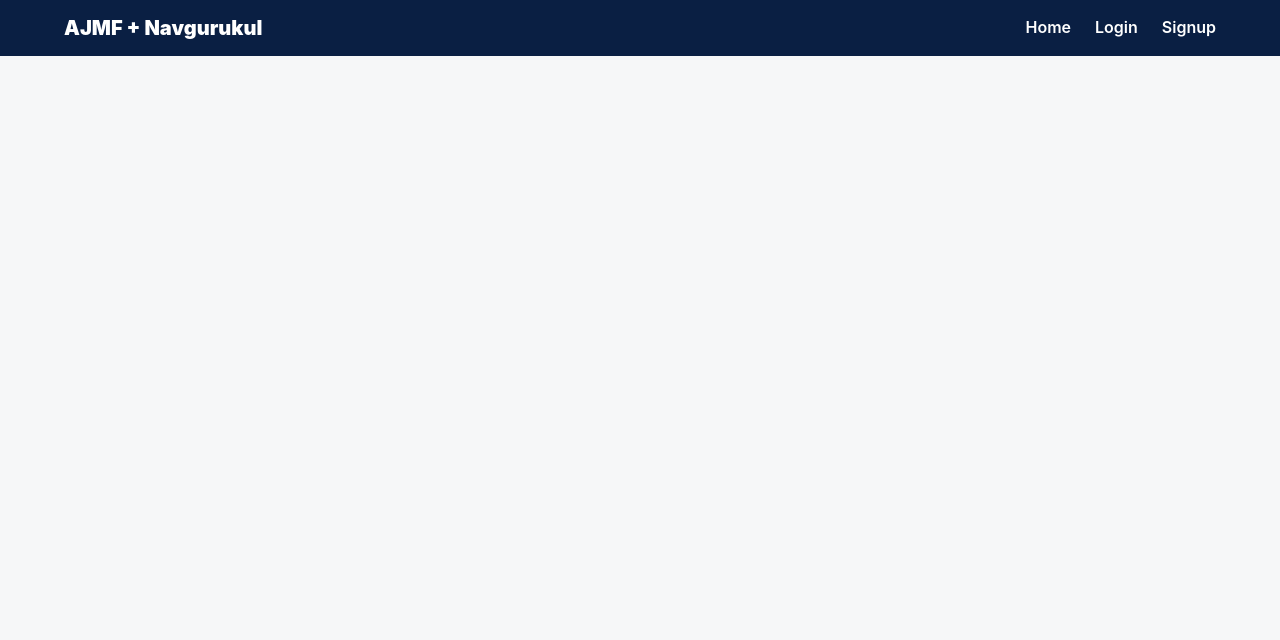
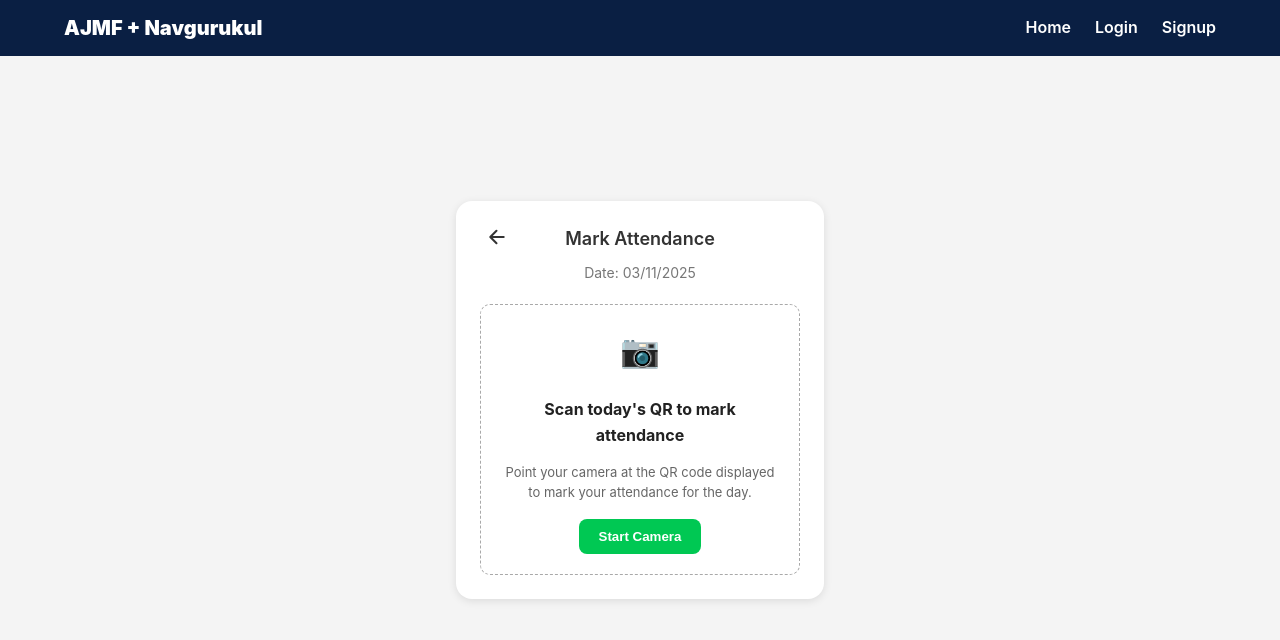
Before and after one commit to mahiawasthi23/attendance_frontend, a React (Vite) app: page /qr-scanner in a window 1280 px wide. Shown: the top 640 px of the page. Built offline with nearby package versions, Linux system fonts and the light colour scheme.

Commit message:
work on QRScanrpage and QRScannerInitial page

```diff
--- a/package.json
+++ b/package.json
@@ -10,6 +10,8 @@
     "preview": "vite preview"
   },
   "dependencies": {
+    "@zxing/browser": "^0.1.5",
+    "@zxing/library": "^0.21.3",
     "react": "^19.1.1",
     "react-dom": "^19.1.1",
     "react-icons": "^5.5.0",
--- a/src/App.jsx
+++ b/src/App.jsx
@@ -7,6 +7,8 @@ import SignUp from "./components/SignUp";
 import Login from "./components/Login";
 import StudentDashboard from "./Dashboard/StudentDashboard";
 import AdminDashboard from "./Dashboard/AdminDashboard";
+import QRScannerInitial from "./Pages/QRScannerInitial";
+import QRScanPage from "./Pages/QRScanPage";
 
 function App() {
   const [isLoggedIn, setIsLoggedIn] = useState(false);
@@ -43,6 +45,8 @@ function App() {
           <Route path="/login" element={<Login onLogin={handleLogin} />} />
           <Route path="/student-dashboard" element={<StudentDashboard />} />
           <Route path="/admin-dashboard" element={<AdminDashboard />} />
+          <Route path="/qr-scanner" element={<QRScannerInitial />} />
+          <Route path="/qr-scan-page" element={<QRScanPage />} />
         </Routes>
       </div>
     </Router>
--- /dev/null
+++ b/src/Pages/QRScanPage.jsx
@@ -0,0 +1,100 @@
+import React, { useEffect, useState } from "react";
+import { BrowserMultiFormatReader } from "@zxing/browser";
+import { useNavigate } from "react-router-dom";
+import { IoArrowBack } from "react-icons/io5";
+import "./QRScanpage.css";
+
+const QRScanPage = () => {
+  const [result, setResult] = useState("");
+  const [timeLeft, setTimeLeft] = useState(30 * 60);
+  const navigate = useNavigate();
+
+  useEffect(() => {
+    const codeReader = new BrowserMultiFormatReader();
+
+    const startScanner = async () => {
+      try {
+        await codeReader.decodeFromVideoDevice(
+          undefined,
+          "video",
+          (res, err) => {
+            if (res) {
+              setResult(res.getText());
+              console.log("✅ Scanned QR:", res.getText());
+            }
+            if (err && !(err.name === "NotFoundException")) {
+              console.error("QR Scan Error:", err);
+            }
+          }
+        );
+      } catch (error) {
+        console.error("Camera initialization error:", error);
+      }
+    };
+
+    const timer = setTimeout(startScanner, 500);
+
+
+    return () => {
+      clearTimeout(timer);
+      try {
+        codeReader.stopContinuousDecode();
+      } catch (e) {
+        console.warn("Camera cleanup skipped:", e);
+      }
+    };
+  }, []);
+
+
+  useEffect(() => {
+    const interval = setInterval(() => {
+      setTimeLeft((prev) => (prev > 0 ? prev - 1 : 0));
+    }, 1000);
+    return () => clearInterval(interval);
+  }, []);
+
+  const formatTime = (seconds) => {
+    const hrs = String(Math.floor(seconds / 3600)).padStart(2, "0");
+    const mins = String(Math.floor((seconds % 3600) / 60)).padStart(2, "0");
+    const secs = String(seconds % 60).padStart(2, "0");
+    return { hrs, mins, secs };
+  };
+
+  const { hrs, mins, secs } = formatTime(timeLeft);
+
+  return (
+    <div className="Page-qrscanner-container">
+      <div className="Page-qrscanner-card glass-effect">
+        <div className="Page-qrscanner-header">
+          <button className="Page-back-btn" onClick={() => navigate(-1)}>
+            <IoArrowBack size={22} />
+          </button>
+          <h3>QR Camera Active</h3>
+        </div>
+
+        <div className="Page-qrscanner-info">
+          <h4>📷 Scan for Attendance</h4>
+          <p className="Page-timer-label">QR valid till:</p>
+          <div className="Page-countdown">
+            <span>{hrs}</span> : <span>{mins}</span> : <span>{secs}</span>
+          </div>
+        </div>
+
+        <div className="Page-scanner-box">
+          <div className="Page-scanner-frame">
+            <video id="video" className="Page-scanner-video" autoPlay muted></video>
+          </div>
+          <p className="Page-scanner-hint">Place QR inside frame</p>
+          <p className="Page-scanner-result">
+            {result ? `✅ Scanned: ${result}` : "Scanning..."}
+          </p>
+          <a className="Page-cant-scan" href="#">
+            Can’t Scan?
+          </a>
+        </div>
+      </div>
+    </div>
+  );
+};
+
+export default QRScanPage;
--- /dev/null
+++ b/src/Pages/QRScannerInitial.css
@@ -0,0 +1,86 @@
+.Initial-qrscanner-container {
+  display: flex;
+  justify-content: center;
+  align-items: center;
+  height: 100vh;
+  background: #f4f4f4;
+}
+
+.Initial-qrscanner-card {
+  background: white;
+  width: 320px;
+  border-radius: 16px;
+  box-shadow: 0px 2px 8px rgba(0, 0, 0, 0.1);
+  padding: 24px;
+  text-align: center;
+}
+
+.Initial-qrscanner-header {
+  display: flex;
+  align-items: center;
+  justify-content: center;
+  position: relative;
+}
+
+.Initial-qrscanner-header h3 {
+  margin: 0;
+  font-size: 18px;
+  font-weight: 600;
+  color: #333;
+}
+
+.Initial-back-btn {
+  position: absolute;
+  left: 0;
+  top: 0;
+  background: none;
+  border: none;
+  cursor: pointer;
+  color: #333;
+}
+
+.Initial-qrscanner-date {
+  font-size: 14px;
+  color: #777;
+  margin-top: 8px;
+}
+
+.Initial-qrscanner-box {
+  border: 1.5px dashed #a9a9a9;
+  border-radius: 10px;
+  padding: 20px;
+  margin-top: 20px;
+}
+
+.Initial-qr-icon {
+  font-size: 32px;
+  color: #1abc9c;
+  margin-bottom: 10px;
+}
+
+.Initial-qrscanner-box h4 {
+  font-size: 16px;
+  color: #222;
+  margin-bottom: 8px;
+}
+
+.Initial-qrscanner-box p {
+  font-size: 13px;
+  color: #666;
+  margin-bottom: 16px;
+}
+
+.Initial-start-camera-btn {
+  background-color: #00c853;
+  border: none;
+  color: white;
+  font-weight: 600;
+  border-radius: 8px;
+  padding: 10px 20px;
+  cursor: pointer;
+  transition: 0.3s ease;
+}
+
+.Initial-start-camera-btn:hover {
+  background-color: #00a844;
+}
--- /dev/null
+++ b/src/Pages/QRScannerInitial.jsx
@@ -0,0 +1,44 @@
+import React from "react";
+import "./QRScannerInitial.css";
+import { useNavigate } from "react-router-dom";
+import { IoArrowBack } from "react-icons/io5";
+
+const QRScannerInitial = () => {
+  const navigate = useNavigate();
+
+  const handleStartCamera = () => {
+    navigate("/qr-scan-page");
+  };
+
+  return (
+    <div className="Initial-qrscanner-container">
+      <div className="Initial-qrscanner-card">
+        <div className="Initial-qrscanner-header">
+          <button className="Initial-back-btn" onClick={() => navigate(-1)}>
+            <IoArrowBack size={22} />
+          </button>
+          <h3>Mark Attendance</h3>
+        </div>
+
+        <p className="Initial-qrscanner-date">
+          Date: {new Date().toLocaleDateString("en-GB")}
+        </p>
+
+        <div className="Initial-qrscanner-box">
+          <div className="Initial-qr-icon">📷</div>
+          <h4>Scan today's QR to mark attendance</h4>
+          <p>
+            Point your camera at the QR code displayed to mark your attendance
+            for the day.
+          </p>
+
+          <button className="Initial-start-camera-btn" onClick={handleStartCamera}>
+            Start Camera
+          </button>
+        </div>
+      </div>
+    </div>
+  );
+};
+
+export default QRScannerInitial;
--- /dev/null
+++ b/src/Pages/QRScanpage.css
@@ -0,0 +1,140 @@
+.Page-qrscanner-container {
+  display: flex;
+  justify-content: center;
+  align-items: center;
+  height: 100vh;
+  background: radial-gradient(circle at top, #0a192f, #020c1b);
+  font-family: "Poppins", sans-serif;
+  color: #fff;
+}
+
+.glass-effect {
+  background: rgba(255, 255, 255, 0.1);
+  backdrop-filter: blur(12px);
+  border-radius: 20px;
+  box-shadow: 0 0 25px rgba(0, 255, 100, 0.3);
+}
+
+.Page-qrscanner-card {
+  width: 380px;
+  height: 80vh;
+  padding: 2px 20px;
+  margin-top: 5%;
+  text-align: center;
+  border: 1px solid rgba(255, 255, 255, 0.15);
+}
+
+.Page-qrscanner-header {
+  display: flex;
+  align-items: center;
+  justify-content: space-between;
+}
+
+.Page-back-btn {
+  background: none;
+  border: none;
+  color: #00ff88;
+  cursor: pointer;
+  transition: 0.3s;
+}
+
+.Page-back-btn:hover {
+  transform: scale(1.1);
+  color: #00ffaa;
+}
+
+.Page-qrscanner-header h3 {
+  flex: 1;
+  text-align: center;
+  color: #00ffaa;
+  font-weight: 600;
+}
+
+.Page-qrscanner-info h4 {
+  margin: 0px;
+  font-weight: 500;
+}
+
+.Page-timer-label {
+  font-size: 0.9rem;
+  opacity: 0.8;
+}
+
+.Page-countdown {
+  display: inline-block;
+  background: rgba(0, 255, 136, 0.15);
+  border: 1px solid rgba(0, 255, 136, 0.4);
+  padding: 5px 16px;
+  border-radius: 12px;
+  font-size: 1.1rem;
+  font-weight: bold;
+  color: #00ffaa;
+}
+
+.Page-scanner-box {
+  margin-top: 5px;
+}
+
+.Page-scanner-frame {
+  width: 260px;
+  height: 50%;
+  margin: 0 auto;
+  border: 3px solid #00ffaa;
+  border-radius: 15px;
+  overflow: hidden;
+  position: relative;
+}
+
+.Page-scanner-video {
+  width: 100%;
+  height: 100%;
+  object-fit: cover;
+}
+
+.Page-scanner-hint {
+  margin-top: 5px;
+  font-size: 0.95rem;
+  opacity: 0.8;
+}
+
+.Page-scanner-result {
+  margin-top: 2px;
+  font-weight: 500;
+  font-size: 1rem;
+  color: #00ff99;
+}
+
+.Page-cant-scan {
+  display: inline-block;
+  margin-top: 0px;
+  color: #00ffaa;
+  text-decoration: none;
+  font-size: 0.9rem;
+  transition: 0.3s;
+}
+
+.Page-cant-scan:hover {
+  text-decoration: underline;
+  color: #80ffd3;
+}
+
+
+.Page-scanner-frame::before {
+  content: "";
+  position: absolute;
+  top: 0;
+  left: 0;
+  width: 100%;
+  height: 3px;
+  background: linear-gradient(90deg, transparent, #00ffaa, transparent);
+  animation: scanLine 2s linear infinite;
+}
+
+@keyframes scanLine {
+  0% {
+    top: 0;
+  }
+  100% {
+    top: 100%;
+  }
+}
--- a/src/Pages/StudentDashboardSidebar.jsx
+++ b/src/Pages/StudentDashboardSidebar.jsx
@@ -7,37 +7,40 @@ import {
   MdOutlineTrackChanges,
 } from "react-icons/md";
 import "./StudentDashboardSidebar.css";
+import { useNavigate } from "react-router-dom";
 
 function StudentDashboardSidebar() {
+  const navigate = useNavigate();
+
   return (
     <div className="student_sidebar">
       <h2 className="student_sidebar_logo">Student Panel</h2>
       <ul className="student_sidebar_menu">
-        <li className="student_sidebar_item active">
+        <li className="student_sidebar_item active" onClick={() => navigate("/student-dashboard")}>
           <MdDashboard className="student_sidebar_icon" />
           <span>Dashboard</span>
         </li>
-        <li className="student_sidebar_item">
+        <li className="student_sidebar_item" onClick={() => navigate("/qr-scanner")}>
           <FaQrcode className="student_sidebar_icon" />
           <span>QR Scanner</span>
         </li>
-        <li className="student_sidebar_item">
+        <li className="student_sidebar_item" onClick={() => navigate("/kitchen-turn")}>
           <FaUtensils className="student_sidebar_icon" />
           <span>Kitchen Turn</span>
         </li>
-        <li className="student_sidebar_item">
+        <li className="student_sidebar_item"  onClick={() => navigate("/leave-form")}>
           <MdOutlineHome className="student_sidebar_icon" />
           <span>Leave Form</span>
         </li>
-        <li className="student_sidebar_item">
+        <li className="student_sidebar_item" onClick={() => navigate("/correction-request")}>
           <MdOutlineEdit className="student_sidebar_icon" />
           <span>Correction Request</span>
         </li>
-        <li className="student_sidebar_item">
+        <li className="student_sidebar_item" onClick={() => navigate("/student-tracking")}>
           <MdOutlineTrackChanges className="student_sidebar_icon" />
           <span>Student Tracking</span>
         </li>
-        <li className="student_sidebar_item">
+        <li className="student_sidebar_item" onClick={() => navigate("/view-history")}>
           <FaHistory className="student_sidebar_icon" />
           <span>View History</span>
         </li>
```
Also changed, not shown: 1 other file (tests, documents, lock files or other folders).
